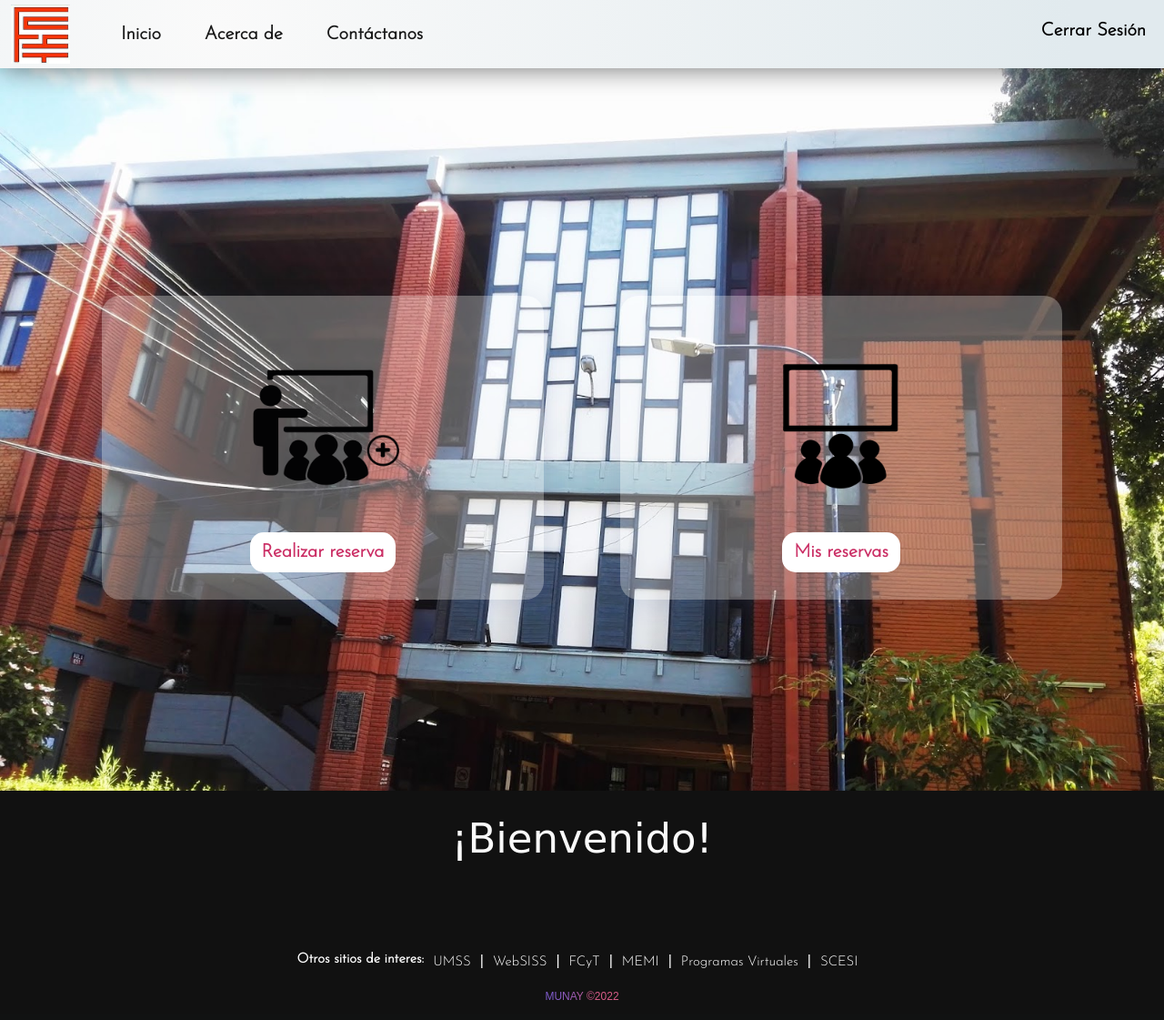
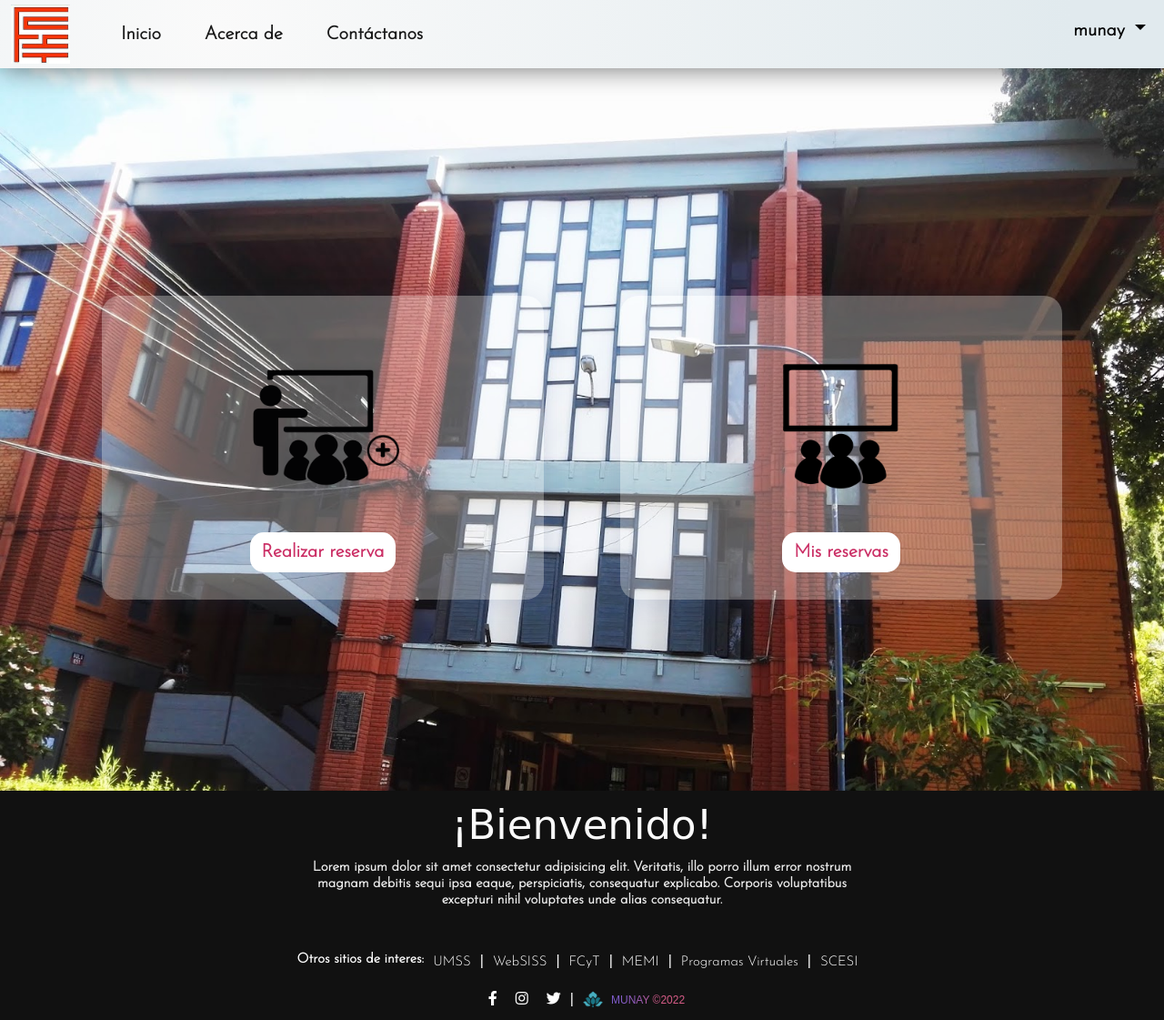
Before and after one commit to Yarias2106/Sistema_Reserva_Aulas, a Django app: page /VistaDocente/ in a window 1280 px wide. Shown: the whole page at 91% size. Before the commit the page ends 1099 px from the top, so only its background shows below. Run offline with Django 3.2, Linux system fonts and the light colour scheme; a user stored in the database is signed in; data comes from the database, SQL or seed files in the repository; some libraries are stand-ins or nearby versions; some web fonts are replaced.

Commit message:
Cambiando Tipografía y logo

```diff
--- a/Proyecto_Munay/Proyecto_Munay/Templates/VistaDocente.html
+++ b/Proyecto_Munay/Proyecto_Munay/Templates/VistaDocente.html
@@ -47,11 +47,26 @@
                               <a class="nav-link active  pe-2 mx-3" href="#">Contáctanos </a>
                           </li>
                       </ul>
-                      <div class="mb-2">
-                        <center><a href="/salir/" class="btnCerrar">Cerrar Sesión</a></center>
+
+                      <center><div class="mb-0 ">
+                        <center>{%if user.is_authenticated %}
+
+                                <li class="nav-item dropdown" style="list-style:none">
+                                  <a class="nav-link dropdown-toggle btnCerrar" href="#" id="navbarDropdown" role="button" data-toggle="dropdown" aria-haspopup="true" aria-expanded="false">
+                                    {{request.user.username}}
+                                  </a>
+                                  <div class="dropdown-menu" aria-labelledby="navbarDropdown">
+                                    <center><a class="dropdown-item " href="/salir/">Cerrar Sesión</a></center>
+
                                   </div>
+                                </li>
+
+
+                                 {%endif%}</center>
                             </div>
+                     </center>
               </div>
+
       </nav>
 
       <section class="section">
@@ -80,16 +95,16 @@
 
     <!-- Bienvenida Section -->
 
+    <section id="Bienvenida">
+      <div class="Bienvenida-container">
+        <h1>¡Bienvenido!</h1>
+        <h2 class="col-sm-8 col-lg-6">Lorem ipsum dolor sit amet consectetur adipisicing elit. Veritatis, illo porro illum error nostrum magnam debitis sequi ipsa eaque, perspiciatis, consequatur explicabo. Corporis voluptatibus excepturi nihil voluptates unde alias consequatur. </h2>
+      </div>
+    </section>
 
       <!-- End Bienvenida Section -->
 
       <footer class='footColor mt-auto'>
-        <section id="Bienvenida">
-          <div class="Bienvenida-container">
-            <h1>¡Bienvenido!</h1>
-            <h2 class="col-sm-8 col-lg-6"></h2>
-          </div>
-        </section>
         <div class="footer-content">
           <ul class="socials">
             <b class="SocialsE">Otros sitios de interes:</b>
@@ -105,8 +120,17 @@
             <span>|</span>
             <li><a href="http://www.scesi.org" title = "Sociedad Científica de estudiantes de Sistemas e Informática" class="SocialsE">SCESI</a></li>
         </ul>
-            <span class="txt anim-text-flow">MUNAY ©2022</span>
+        <ul class="socials mb-0">
+
+            <li><a href="" target="_BLANK"><i class="fab fa-facebook-f"></i></a></li>
+            <li><a href="" target="_BLANK"><i class="fab fa-instagram"></i></a></li>
+            <li><a href="" target="_BLANK"><i class="fab fa-twitter"></i></a></li>
+            <span> | </span>
+            <div class="LogoMunay mx-2">
+                <img src="{% static '/imagenes/Logo.png' %}" alt="LogoMunay"/>
             </div>
+            <span class="txt anim-text-flow pt-1">MUNAY ©2022</span>
+        </ul>
     </footer>
 
 <!-- JavaScript Bundle with Popper -->
--- a/Proyecto_Munay/static/css/cssDocente.css
+++ b/Proyecto_Munay/static/css/cssDocente.css
@@ -64,6 +64,7 @@ padding-bottom: 170px;
 #Bienvenida {
   height: 20vh;
   position: relative;
+  background: #111;
 }
 
 #Bienvenida .Bienvenida-container {
@@ -88,7 +89,6 @@ padding-bottom: 170px;
   #Bienvenida h1 {
     font-size: 28px;
     line-height: 36px;
-
   }
 }
 
--- a/Proyecto_Munay/static/css/stilos.css
+++ b/Proyecto_Munay/static/css/stilos.css
@@ -139,3 +139,8 @@
  .espAlert{
    padding-right: 16px;
  }
+
+  .LogoMunay img{
+   width: 25px;
+   height: 25px;
+ }
```
Also changed, not shown: Proyecto_Munay/Proyecto_Munay/Templates/login.html (+13 -7 lines), Proyecto_Munay/static/css/footer.css (deleted, +0 -37 lines), Proyecto_Munay/static/imagenes/Logo.png (added), Proyecto_Munay/static/imagenes/LogoB.png (added). Lines whose indentation alone changed are shown as unchanged.
